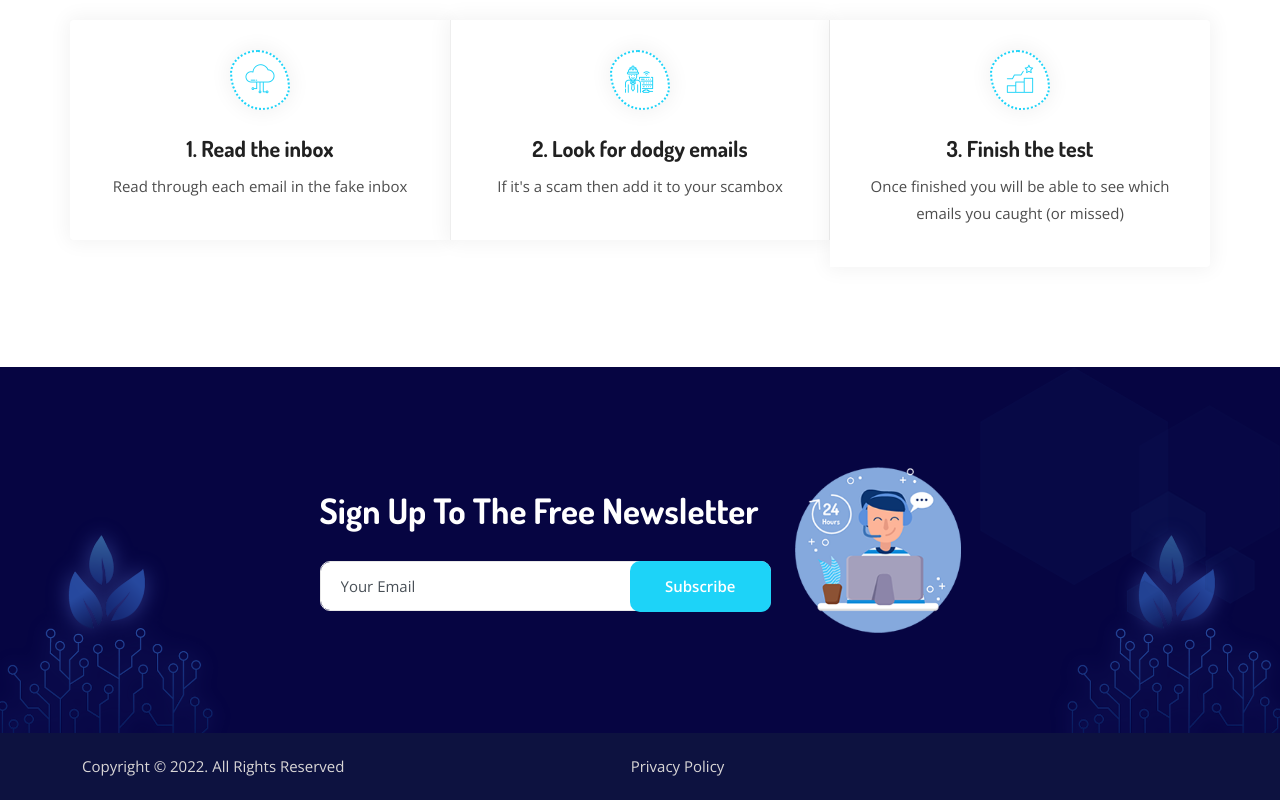
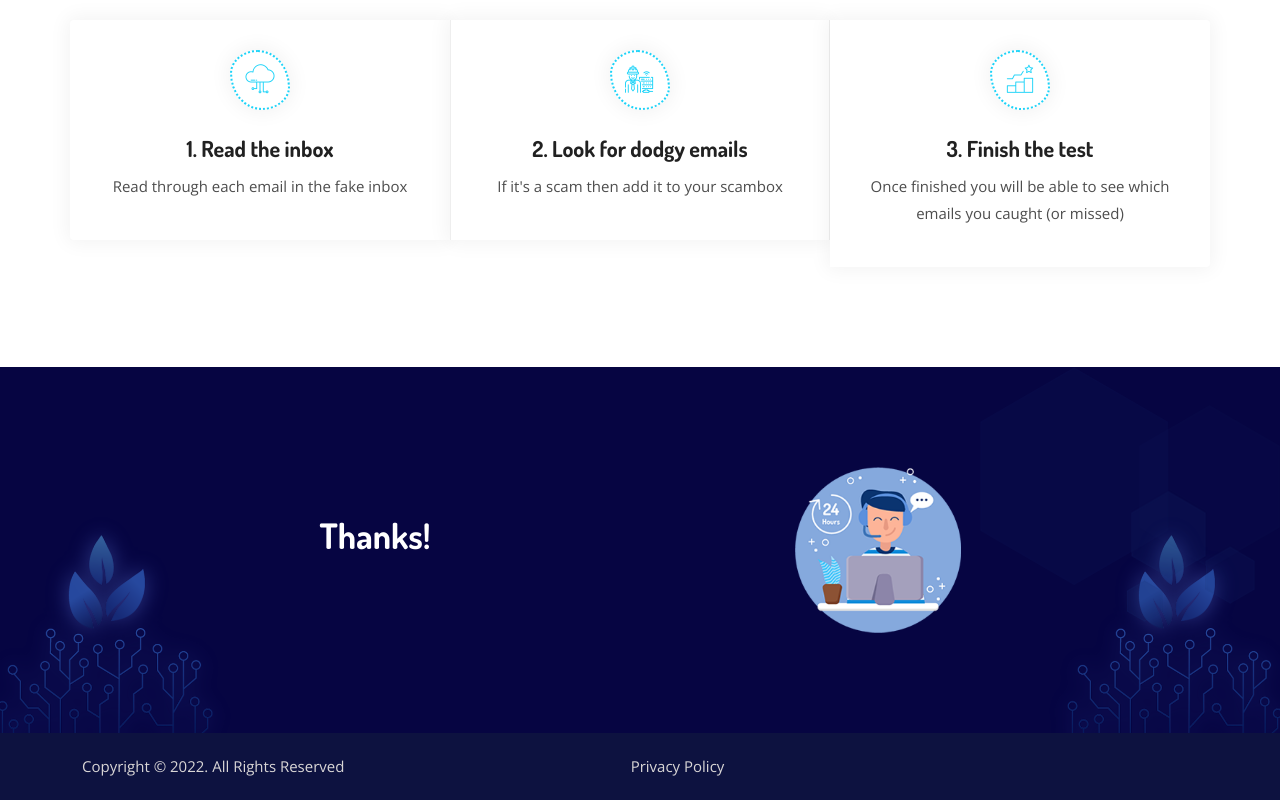
Before and after one commit to patrickcollings/phish-me-if-you-can-front, a Next.js app: page / in a window 1280 px wide. Shown: the part 901-1701 px from the top of the page. Built offline with nearby package versions, Linux system fonts and the light colour scheme.

Commit message:
remove newsletter

```diff
--- a/components/Common/Newsletter.js
+++ b/components/Common/Newsletter.js
@@ -11,9 +11,9 @@ class Newsletter extends Component {
               >
                 <div className="col-lg-5">
                   <div className="newsletter-wrap">
-                    <h2>Sign Up To The Free Newsletter</h2>
+                    <h2>Thanks!</h2>
 
-                    <form
+                    {/* <form
                       className="newsletter-form"
                       action="https://phishmeifyoucan.us7.list-manage.com/subscribe/post"
                       method="POST"
@@ -38,7 +38,7 @@ class Newsletter extends Component {
                       <button className="default-btn" type="submit">
                         Subscribe
                       </button>
-                    </form>
+                    </form> */}
                   </div>
                 </div>
 
@@ -47,13 +47,6 @@ class Newsletter extends Component {
                     <img src="/images/newsletter-img.png" alt="Image" />
                   </div>
                 </div>
-
-                {/* <div className="col-lg-5">
-                            <div className="call-us">
-                                <h2>Sign Up To The Free Newsletter</h2>
-                                <span>+882-569-756</span>
-                            </div>
-                        </div> */}
               </div>
             </div>
 
```
